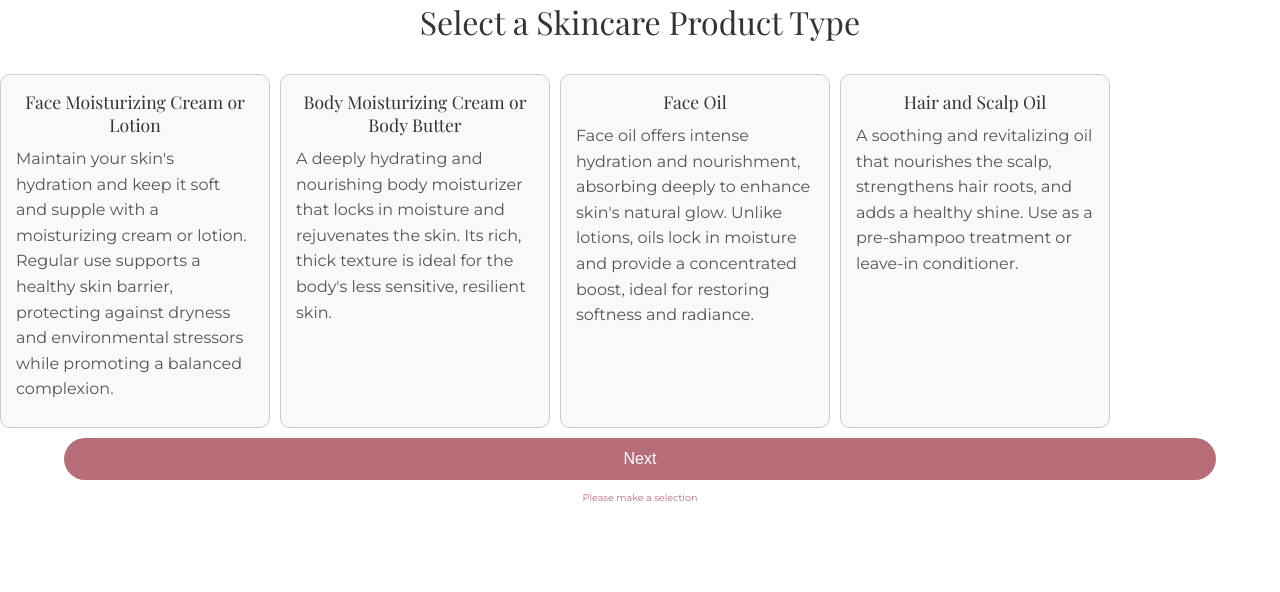
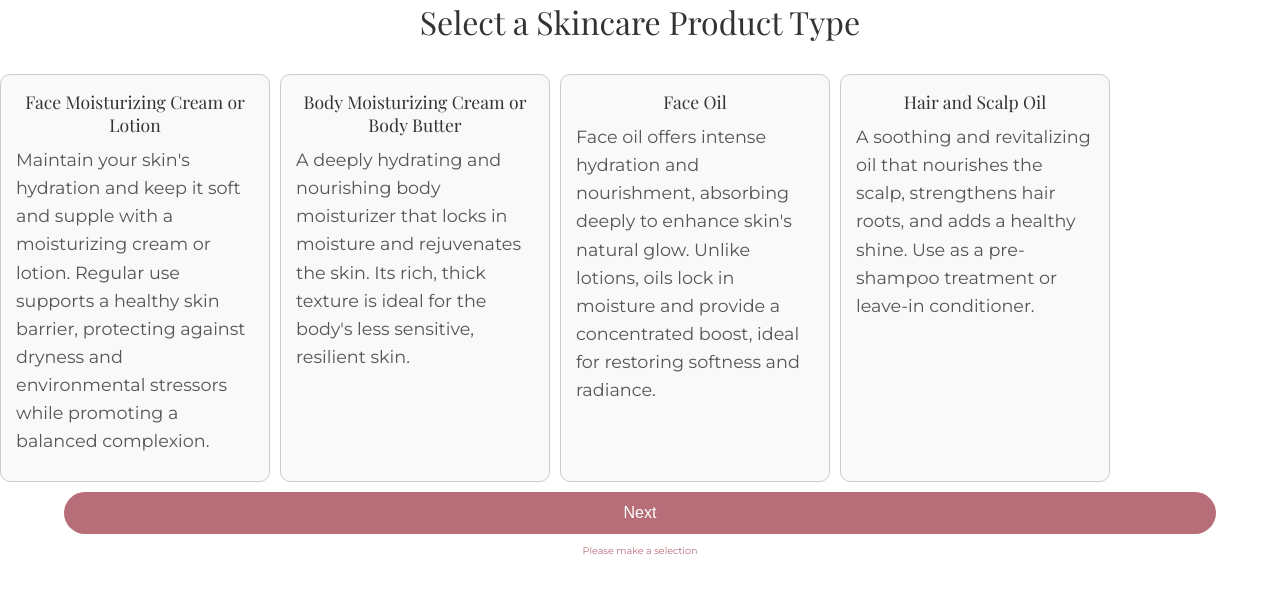
Before and after one commit to cwkoss/skincare, a React (Create React App) app: page /#/product in a window 1280 px wide. Shown: the top 592 px of the page. Built offline with nearby package versions, Linux system fonts and the light colour scheme; no server answers.

Commit message:
lil bigger

```diff
--- a/src/App.css
+++ b/src/App.css
@@ -261,7 +261,7 @@ button.submit:disabled {
 }
 
 .scroll-item p.big {
-  font-size: 1em;
+  font-size: 1.1em;
 }
 
 .item-feature {
```
